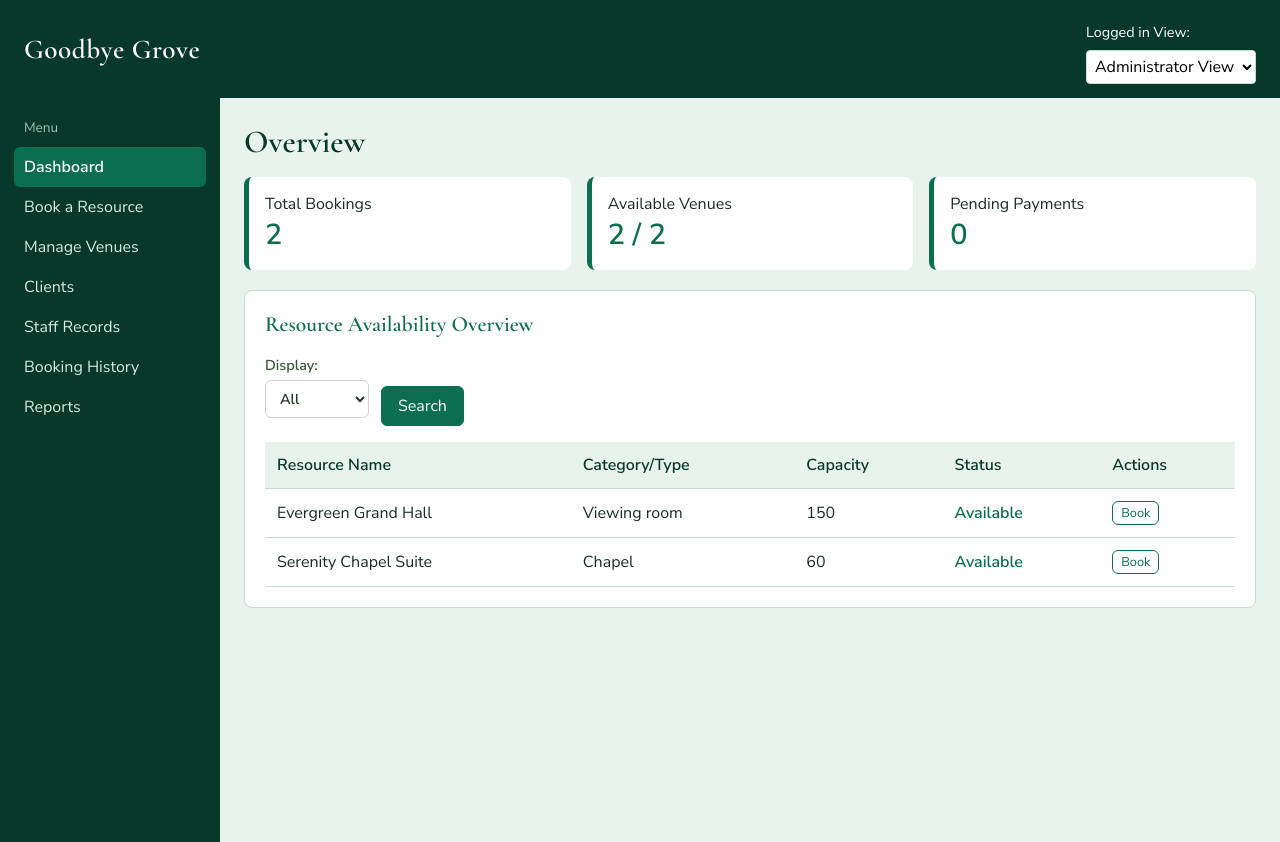
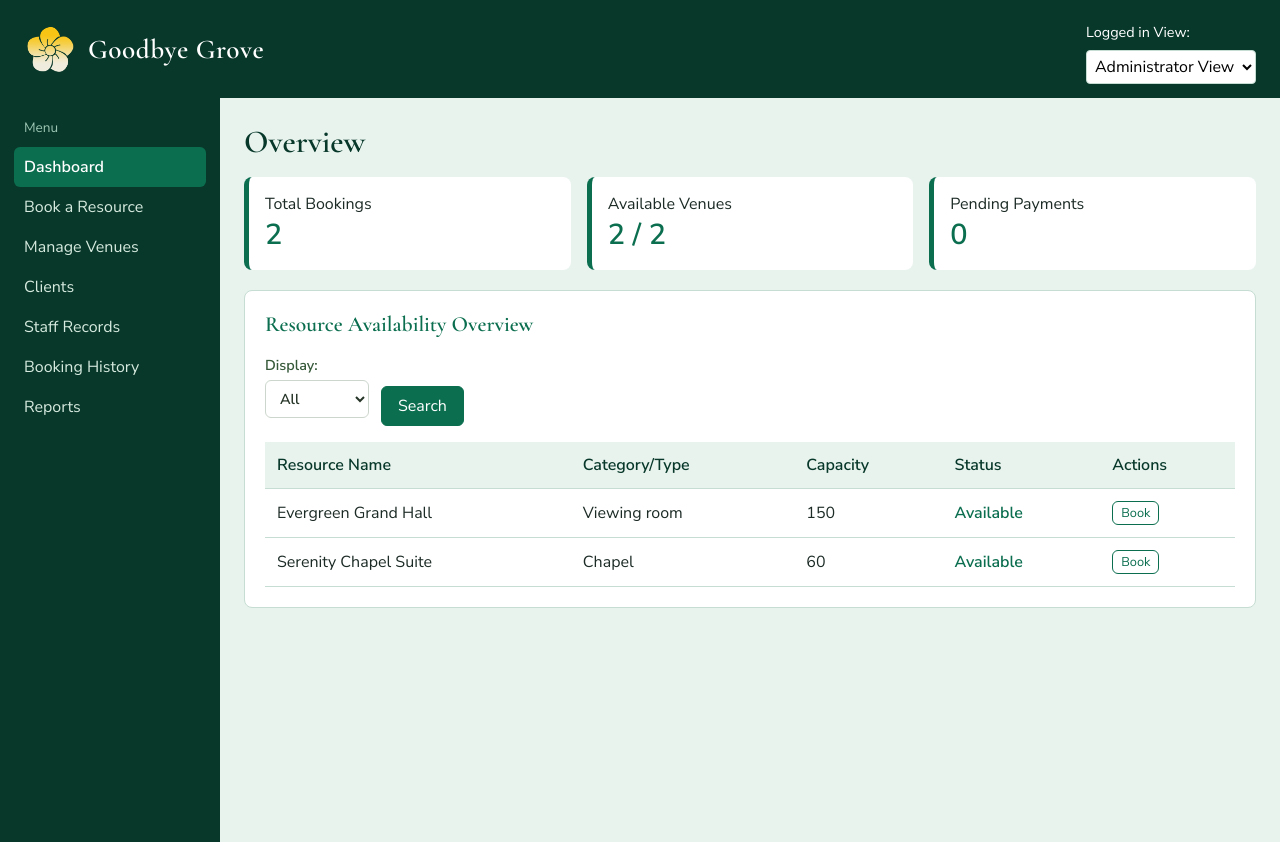
Before and after one commit to VinTrixter/GoodbyeGrove, a PHP site: page / in a window 1280 px wide. Run offline with PHP 8.4, Linux system fonts and the light colour scheme; data comes from the database, SQL or seed files in the repository.

Commit message:
with logo

```diff
--- a/index.php
+++ b/index.php
@@ -275,6 +275,7 @@ if ($_SERVER["REQUEST_METHOD"] === "POST") {
 <meta charset="UTF-8">
 <meta name="viewport" content="width=device-width, initial-scale=1">
 <title>Goodbye Grove - Resource Management</title>
+<link rel="icon" type="image/x-icon" href="iconLogo.ico">
 <link rel="preconnect" href="https://fonts.googleapis.com">
 <link rel="preconnect" href="https://fonts.gstatic.com" crossorigin>
 <link href="https://fonts.googleapis.com/css2?family=Cormorant+Garamond:wght@600;700&family=Nunito+Sans:wght@400;600&display=swap" rel="stylesheet">
@@ -431,7 +432,10 @@ if ($_SERVER["REQUEST_METHOD"] === "POST") {
 </head>
 <body>
 <header>
-  <h1>Goodbye Grove</h1>
+  <div class="site-brand" style="display:flex; align-items:center; gap:12px; min-width:0;">
+    <img src="logo.png" alt="Goodbye Grove logo" style="display:block; width:52px; height:52px; object-fit:contain; flex-shrink:0;">
+    <h1 style="margin:0;">Goodbye Grove</h1>
+  </div>
   <div>
     <label for="roleSelector" style="font-size: 0.9rem; margin-right: 6px;">Logged in View:</label>
     <select id="roleSelector" onchange="switchRole(this.value)" style="padding: 4px; border-radius: 4px;">
```
Also changed, not shown: iconLogo.ico (added), logo.png (added).
